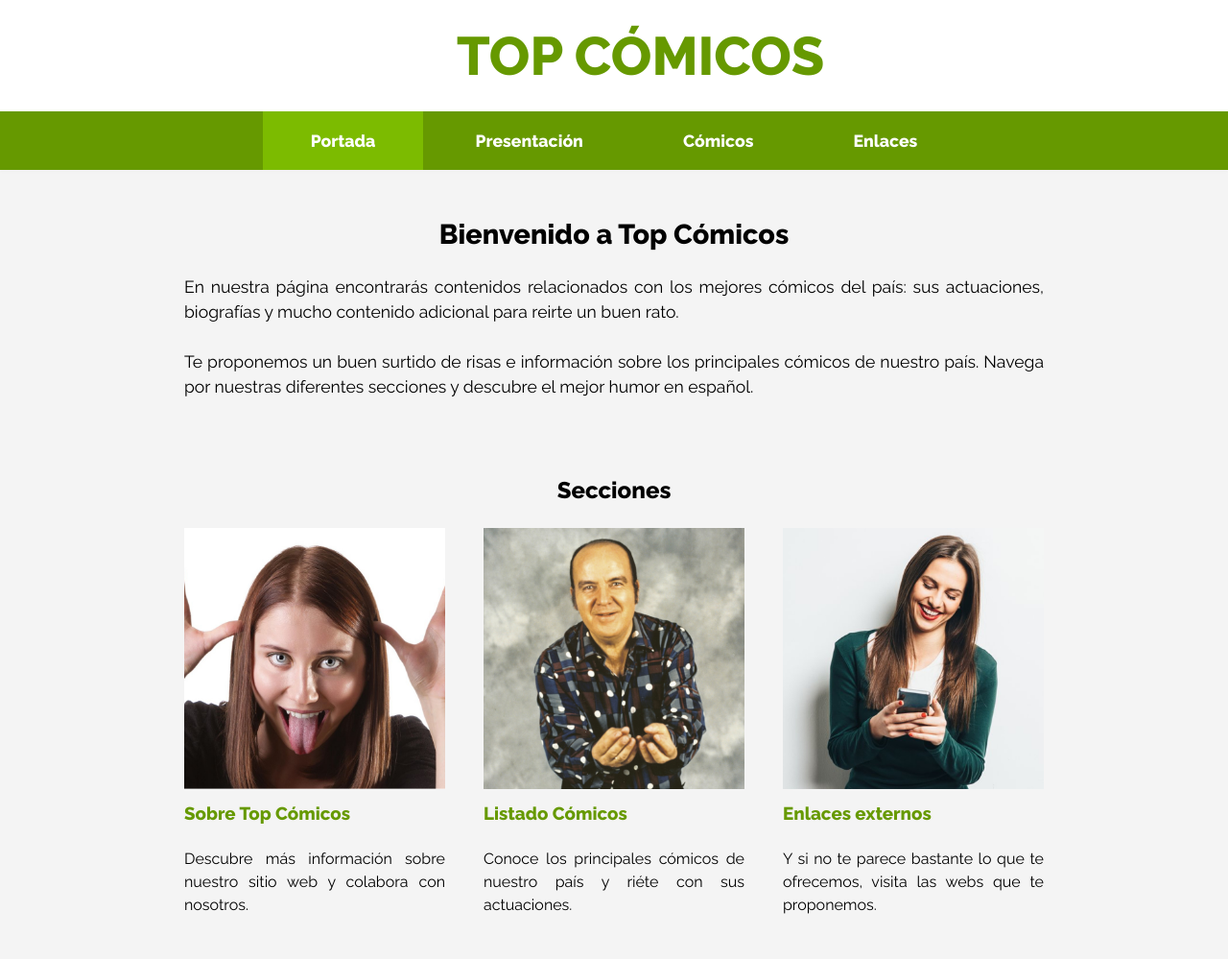
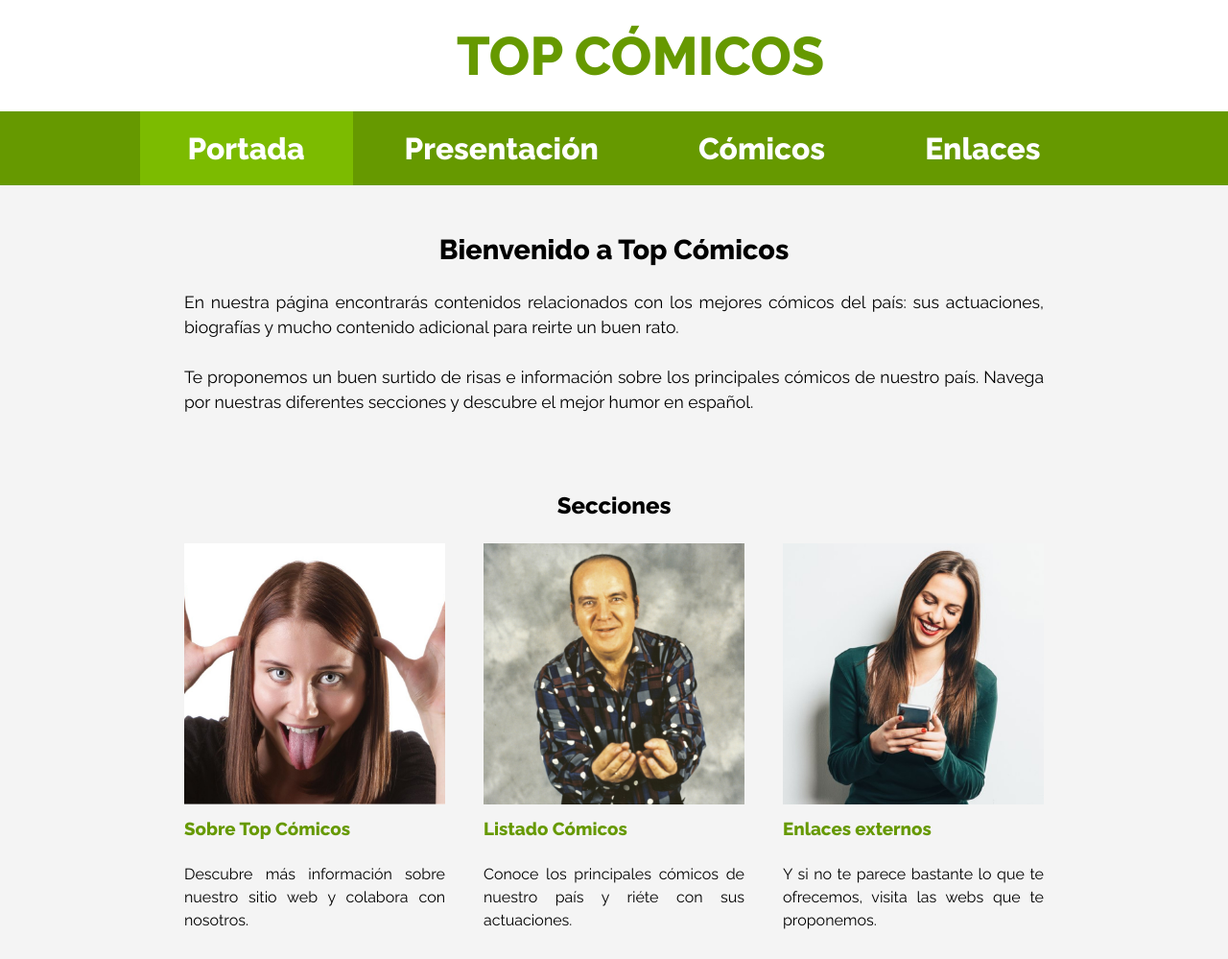
Before and after one commit to PedroAyaUOC/PEC1HTMLI, a website built with Parcel: page src/index.html in a window 1280 px wide. Shown: the top 999 px of the page at 96% size. Built offline with nearby package versions, Linux system fonts and the light colour scheme; some icons are missing.

Commit message:
Primera versión mejorada

```diff
--- a/src/css/global.css
+++ b/src/css/global.css
@@ -117,6 +117,10 @@ header{
 		display: inline-block;
 		padding: 20px 25px;
 	}
+
+    #mainMenu li a{
+        font-size: 1.8em;
+    }
 }
 
 
--- a/src/js/app.js
+++ b/src/js/app.js
@@ -1,2 +1,2 @@
 let text = "Bienvenido a Top cómicos";
-console.log(`Hello ${name}`);
+console.log(`Mensaje: ${name}`);
```
Also changed, not shown: 4 other files.
